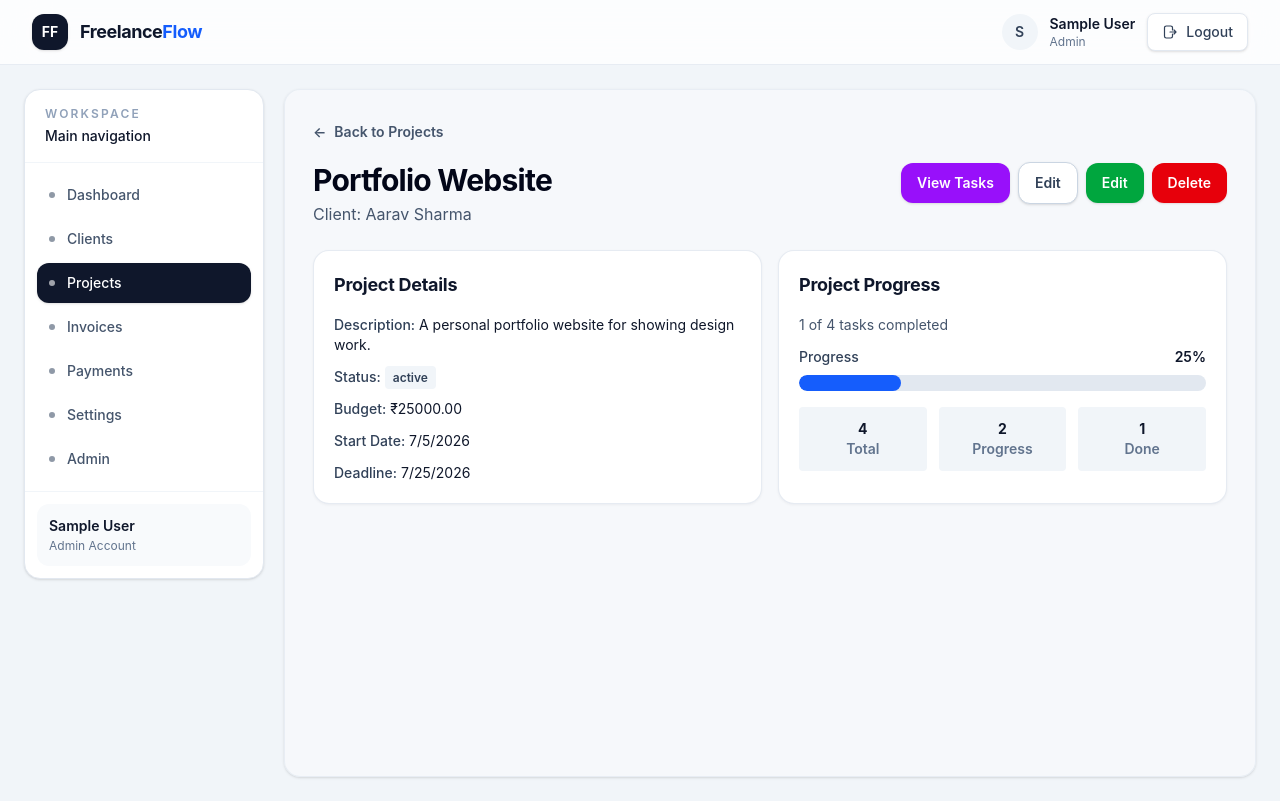
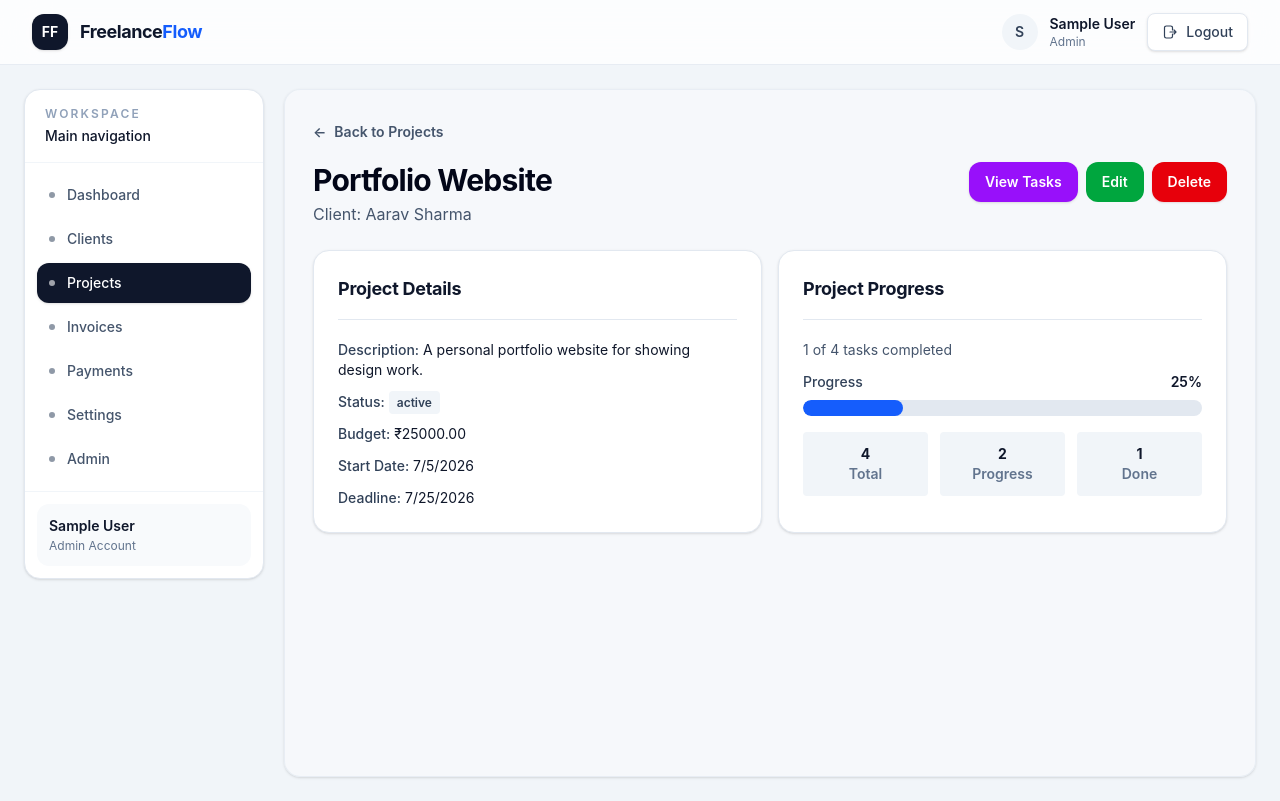
Before and after one commit to muhammedZak/freelance-flow, a React (Vite) app: page /projects/1 in a window 1280 px wide. Built offline with nearby package versions, Linux system fonts and the light colour scheme; data requests are answered from the project's data file; sample sign-in values are in the browser's storage.

Commit message:
feat: add reusable section card component

```diff
--- /dev/null
+++ b/src/components/common/SectionCard.jsx
@@ -0,0 +1,26 @@
+function SectionCard({ title, description, children, className = '' }) {
+  return (
+    <section
+      className={`rounded-2xl border border-slate-200 bg-white p-5 shadow-sm dark:border-slate-800 dark:bg-slate-900/70 sm:p-6 ${className}`}>
+      {(title || description) && (
+        <div className='mb-5 border-b border-slate-200 pb-4 dark:border-slate-800'>
+          {title && (
+            <h2 className='text-lg font-bold text-slate-900 dark:text-white'>
+              {title}
+            </h2>
+          )}
+
+          {description && (
+            <p className='mt-1 text-sm leading-6 text-slate-600 dark:text-slate-400'>
+              {description}
+            </p>
+          )}
+        </div>
+      )}
+
+      {children}
+    </section>
+  );
+}
+
+export default SectionCard;
--- a/src/pages/ClientDetailsPage.jsx
+++ b/src/pages/ClientDetailsPage.jsx
@@ -8,6 +8,7 @@ import PageHeader from '../components/common/PageHeader';
 import BackLink from '../components/common/BackLink';
 import ActionLink from '../components/common/ActionLink';
 import Button from '../components/common/Button';
+import SectionCard from '../components/common/SectionCard';
 
 import {
   clearClientMessages,
@@ -86,11 +87,9 @@ function ClientDetailsPage() {
       </PageHeader>
 
       <div className='grid gap-4 md:grid-cols-2'>
-        <div className='rounded-lg border border-slate-200 bg-white p-5 shadow-sm'>
-          <h2 className='mb-4 text-lg font-bold text-slate-900'>
-            Contact Details
-          </h2>
-
+        <SectionCard
+          title='Contact Details'
+          description='Primary contact information for this client.'>
           <div className='space-y-3 text-sm'>
             <p>
               <span className='font-medium text-slate-700'>Email:</span>{' '}
@@ -107,11 +106,9 @@ function ClientDetailsPage() {
               {selectedClient.address}
             </p>
           </div>
-        </div>
+        </SectionCard>
 
-        <div className='rounded-lg border border-slate-200 bg-white p-5 shadow-sm'>
-          <h2 className='mb-4 text-lg font-bold text-slate-900'>Client Info</h2>
-
+        <SectionCard title='Client Info'>
           <div className='space-y-3 text-sm'>
             <p>
               <span className='font-medium text-slate-700'>Status:</span>{' '}
@@ -130,7 +127,7 @@ function ClientDetailsPage() {
               {formatDate(selectedClient.createdAt)}
             </p>
           </div>
-        </div>
+        </SectionCard>
       </div>
     </div>
   );
--- a/src/pages/InvoiceDetailsPage.jsx
+++ b/src/pages/InvoiceDetailsPage.jsx
@@ -4,6 +4,7 @@ import { useDispatch, useSelector } from 'react-redux';
 
 import Loading from '../components/common/Loading';
 import ErrorMessage from '../components/common/ErrorMessage';
+import SectionCard from '../components/common/SectionCard';
 
 import { fetchClients } from '../features/clients/clientsSlice';
 import { fetchProjects } from '../features/projects/projectsSlice';
@@ -184,11 +185,7 @@ function InvoiceDetailsPage() {
       )}
 
       <div className='grid gap-6 lg:grid-cols-2'>
-        <div className='rounded-lg border border-slate-200 bg-white p-5 shadow-sm'>
-          <h2 className='mb-4 text-lg font-bold text-slate-900'>
-            Invoice Information
-          </h2>
-
+        <SectionCard title='Invoice Information'>
           <div className='space-y-4 text-sm'>
             <div>
               <p className='text-slate-500'>Client</p>
@@ -239,13 +236,9 @@ function InvoiceDetailsPage() {
               </div>
             )}
           </div>
-        </div>
+        </SectionCard>
 
-        <div className='rounded-lg border border-slate-200 bg-white p-5 shadow-sm'>
-          <h2 className='mb-4 text-lg font-bold text-slate-900'>
-            Invoice Calculation
-          </h2>
-
+        <SectionCard title='Invoice Calculation'>
           <div className='space-y-4'>
             <div className='flex items-center justify-between border-b border-slate-200 pb-3'>
               <span className='text-slate-600'>Hours Worked</span>
@@ -277,7 +270,7 @@ function InvoiceDetailsPage() {
               {formatCurrency(selectedInvoice.total)}
             </p>
           </div>
-        </div>
+        </SectionCard>
       </div>
 
       {loading && selectedInvoice && (
--- a/src/pages/ProjectDetailsPage.jsx
+++ b/src/pages/ProjectDetailsPage.jsx
@@ -8,6 +8,8 @@ import BackLink from '../components/common/BackLink';
 import PageHeader from '../components/common/PageHeader';
 import Button from '../components/common/Button';
 import ActionLink from '../components/common/ActionLink';
+import ProgressBar from '../components/common/ProgressBar';
+import SectionCard from '../components/common/SectionCard';
 
 import { fetchClients } from '../features/clients/clientsSlice';
 import { fetchTasks } from '../features/tasks/tasksSlice';
@@ -21,7 +23,7 @@ import {
 
 import { formatCurrency } from '../utils/formatCurrency';
 import { formatDate } from '../utils/formatDate';
-import ProgressBar from '../components/common/ProgressBar';
+
 
 function ProjectDetailsPage() {
   const { id } = useParams();
@@ -126,12 +128,10 @@ function ProjectDetailsPage() {
           <>
             <ActionLink
               to={`/projects/${selectedProject.id}/edit`}
-              variant='secondary'>
+              variant='success'
+              className='bg-green-600 text-white hover:bg-green-500 hover:text-white'>
               Edit
             </ActionLink>
-            <Link className='rounded-xl bg-green-600 px-4 py-2.5 text-sm font-semibold text-white shadow-sm transition hover:bg-green-500'>
-              Edit
-            </Link>
             <Button variant='danger' onClick={handleDelete}>
               Delete
             </Button>
@@ -140,11 +140,7 @@ function ProjectDetailsPage() {
       </PageHeader>
 
       <div className='grid gap-4 lg:grid-cols-2'>
-        <div className='rounded-lg border border-slate-200 bg-white p-5 shadow-sm'>
-          <h2 className='mb-4 text-lg font-bold text-slate-900'>
-            Project Details
-          </h2>
-
+        <SectionCard title='Project Details'>
           <div className='space-y-3 text-sm'>
             <p>
               <span className='font-medium text-slate-700'>Description:</span>{' '}
@@ -173,13 +169,9 @@ function ProjectDetailsPage() {
               {formatDate(selectedProject.deadline)}
             </p>
           </div>
-        </div>
+        </SectionCard>
 
-        <div className='rounded-lg border border-slate-200 bg-white p-5 shadow-sm'>
-          <h2 className='mb-4 text-lg font-bold text-slate-900'>
-            Project Progress
-          </h2>
-
+        <SectionCard title='Project Progress'>
           <div className='mb-3 flex items-center justify-between text-sm'>
             <span className='text-slate-600'>
               {completedTasks.length} of {projectTasks.length} tasks completed
@@ -211,7 +203,7 @@ function ProjectDetailsPage() {
               <p className='text-slate-500'>Done</p>
             </div>
           </div>
-        </div>
+        </SectionCard>
       </div>
     </div>
   );
--- a/src/pages/SettingsPage.jsx
+++ b/src/pages/SettingsPage.jsx
@@ -1,4 +1,5 @@
 import PageHeader from '../components/common/PageHeader';
+import SectionCard from '../components/common/SectionCard';
 
 import useTheme from '../context/useTheme';
 
@@ -14,17 +15,9 @@ function SettingsPage() {
         description='Manage your application appearance.'
       />
 
-      <div className='rounded-2xl border border-slate-200 bg-white p-5 shadow-sm dark:border-slate-800 dark:bg-slate-900/70 sm:p-7'>
-        <div className='mb-5'>
-          <h2 className='text-lg font-bold text-slate-900 dark:text-white'>
-            Appearance
-          </h2>
-
-          <p className='text-sm text-slate-500 dark:text-slate-400'>
-            Select the theme you prefer while using FreelanceFlow.
-          </p>
-        </div>
-
+      <SectionCard
+        title=' Appearance'
+        description='Select the theme you prefer while using FreelanceFlow.'>
         <div className='grid gap-4 sm:grid-cols-2'>
           <button
             type='button'
@@ -98,7 +91,7 @@ function SettingsPage() {
           Your theme preference is saved automatically and remains selected
           after refreshing the page.
         </p>
-      </div>
+      </SectionCard>
     </div>
   );
 }
```
